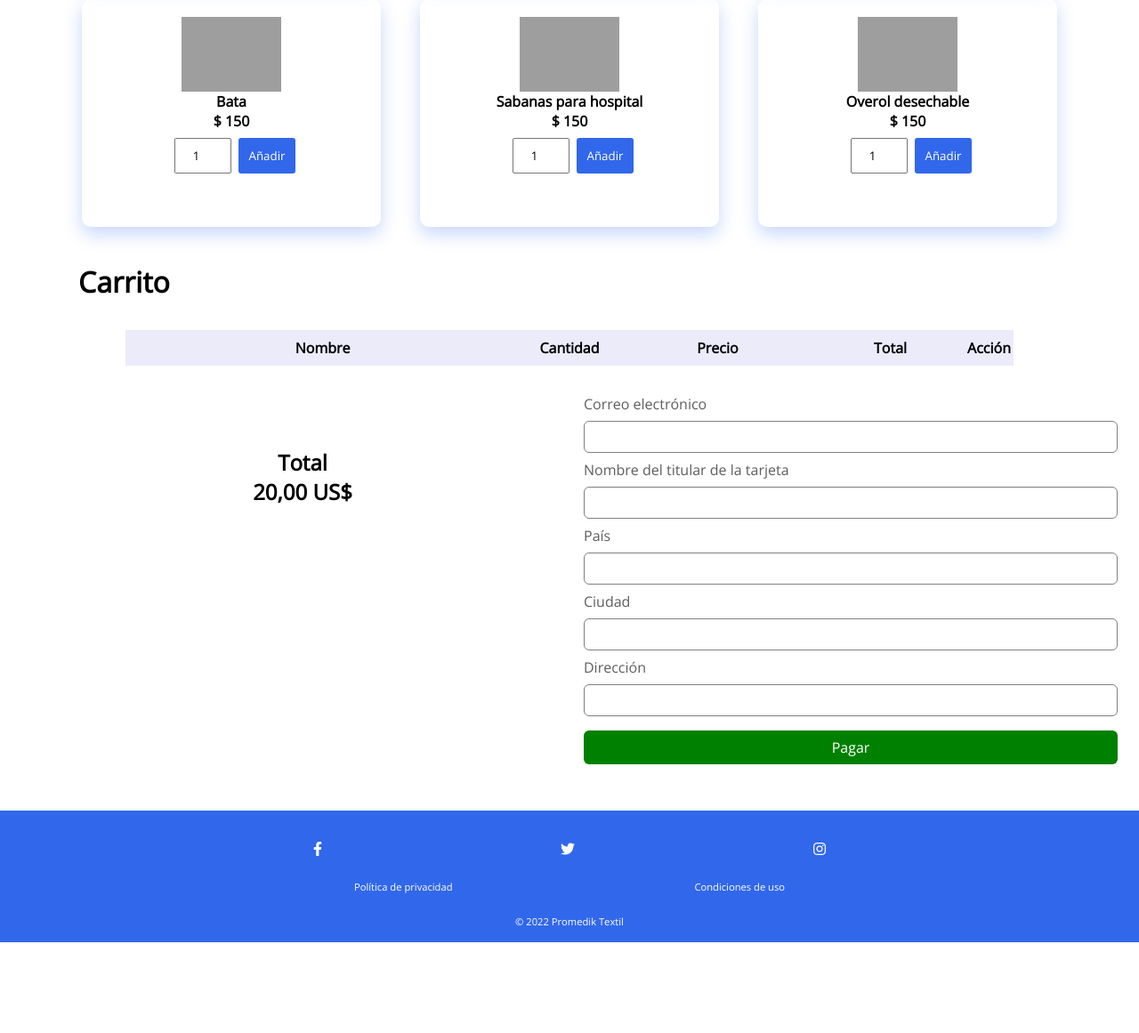
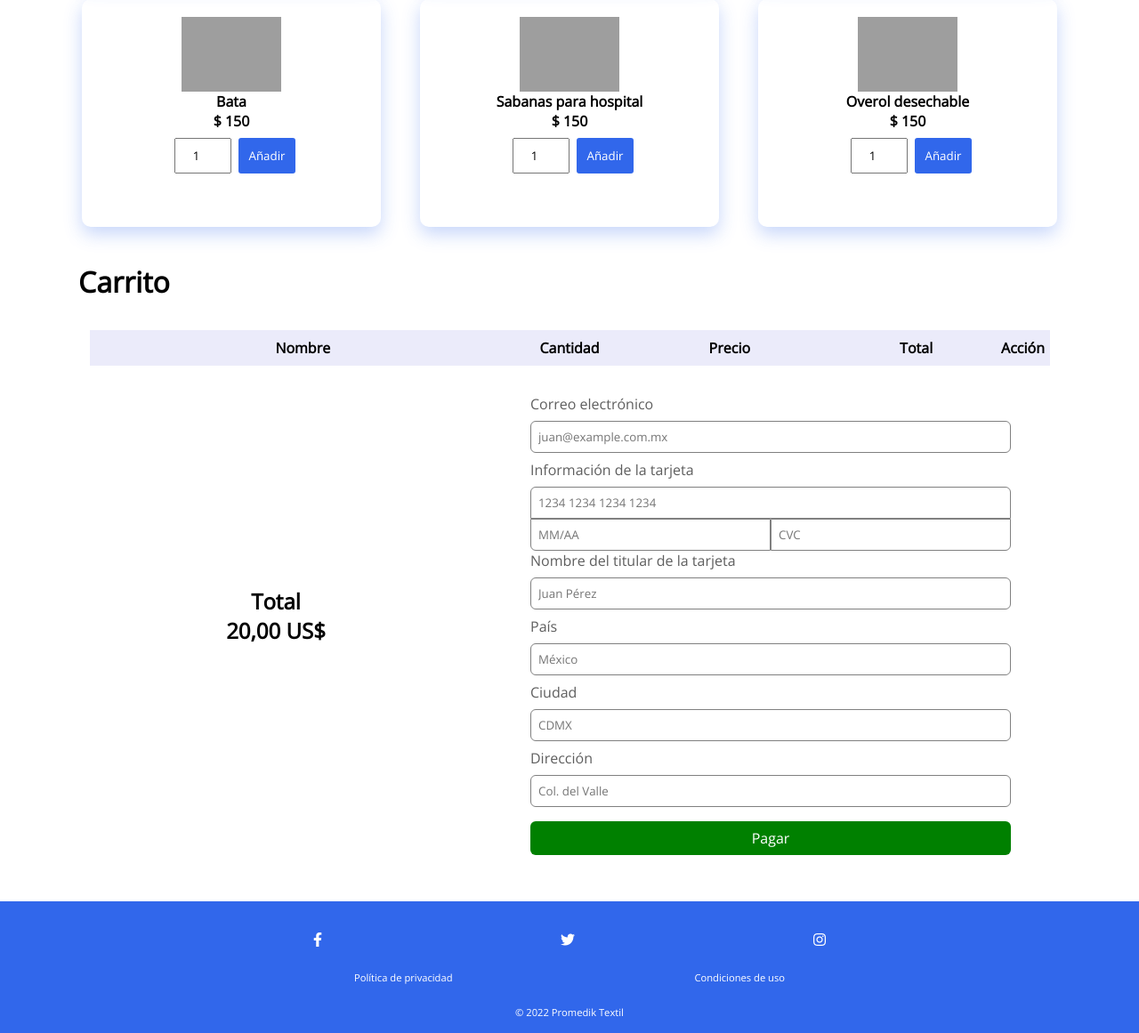
Before and after one commit to erickbarcenas/prod_limpieza, a PHP site: page / in a window 1280 px wide. Shown: the part 864-2025 px from the top of the page at 89% size. Before the commit the page ends 1923 px from the top, so only its background shows below. Run offline with PHP 8.4, Linux system fonts and the light colour scheme; data comes from the database, SQL or seed files in the repository; both versions use the stored data as it was after the commit; lists and menus that the app fills with data are empty; some libraries are stand-ins or nearby versions; grey boxes are pictures that could not be loaded.

Commit message:
saving data card info in session

```diff
--- /dev/null
+++ b/credenciales.txt
@@ -0,0 +1,2 @@
+Usuario: root
+Contraseña: 12345678
--- a/index.php
+++ b/index.php
@@ -64,6 +64,26 @@ if(isset($_GET["action"])){
 
     }
   }
+
+  //
+
+}
+
+
+if(isset($_POST["btn_make_payment"])){
+
+  $card_data = array(
+    'item_id'       => $_POST['email'],
+    'card_number'       =>  $_POST["card_number"],
+    'card_mm_aa'       =>  floatval($_POST["card_mm_aa"]),
+    'card_cvc'       =>  intval($_POST["card_cvc"]),
+    'name'       =>  intval($_POST["name"]),
+    'country'       =>  intval($_POST["country"]),
+    'city'       =>  intval($_POST["city"]),
+    'address'       =>  intval($_POST["address"])
+  );
+
+  $_SESSION["card_data"] = $card_data;
 }
 
 
@@ -83,7 +103,7 @@ if(isset($_GET["action"])){
     href="https://fonts.googleapis.com/css2?family=Red+Hat+Display:wght@500;600;700;900&display=swap"
     rel="stylesheet"
   />
-  <link rel="stylesheet" type="text/css" href="./static/css/style4.css">
+  <link rel="stylesheet" type="text/css" href="./static/css/style.css">
   <link rel="stylesheet" type="text/css" href="./static/css/medias.css">
   <title>Promedik Textil</title>
 
@@ -260,34 +280,46 @@ if(isset($_GET["action"])){
         <h2> 20,00 US$ </h2>
       </div>
       <div class="col">
-        <form action="post">
+        <form method="POST" action="index.php?action=make_payment">
+
           <div class="form_row">
             <label class="form_label" for="email"> Correo electrónico </label> <br>
-            <input class="form_input" type="email" id="email" name="email" />
+            <input class="form_input" type="email" id="email" name="email" placeholder="juan@example.com.mx" />
           </div>
+
+          <div class="form_row">
+            <label class="form_label" for="card_number"> Información de la tarjeta </label> <br>
+            <div>
+              <input class="form_input_card" type="number" id="card_number" name="card_number"  placeholder="1234 1234 1234 1234"/>
+            </div>
+            <div class="flex_item">
+            <input class="form_input_inline_left" type="number" id="card_number" name="card_mm_aa" placeholder="MM/AA"/>
+            <input class="form_input_inline_right" type="number" id="card_number" name="card_cvc" placeholder="CVC" />
+            </div>
+          </div>
+
           <div class="form_row">
             <label class="form_label" for="name"> Nombre del titular de la tarjeta </label> <br>
-            <input class="form_input" type="text" id="name" name="name" />
+            <input class="form_input" type="text" id="name" name="name" placeholder="Juan Pérez"/>
           </div>
 
           <div class="form_row">
             <label class="form_label" for="country"> País </label> <br>
-            <input class="form_input" type="text" id="country" name="country" />
+            <input class="form_input" type="text" id="country" name="country" placeholder="México"/>
           </div>
           <div class="form_row">
             <label class="form_label" for="city"> Ciudad </label> <br>
-            <input class="form_input" type="text" id="city" name="city" />
+            <input class="form_input" type="text" id="city" name="city" placeholder="CDMX"/>
           </div>
 
           <div class="form_row">
             <label class="form_label" for="address"> Dirección </label> <br>
-            <input class="form_input" type="text" id="address" name="address" />
+            <input class="form_input" type="text" id="address" name="address" placeholder="Col. del Valle"/>
           </div>
 
           <div class="form_row">
-            <input class='form_btn_pay' type='submit'
-            action=""
-            name='btn_pay' class='' value='Pagar'/>
+            <input class="form_btn_pay" type="submit"
+            name="btn_make_payment" class="" value="Pagar" />
           </div>
         </form>
       </div>
--- a/static/css/style4.css
+++ b/static/css/style.css
@@ -110,7 +110,10 @@ table {
     margin: 2rem auto;
     border: 1px transparent solid;
     border-radius:6px;
+    width: 90%;
 }
+
+
 
 tr {
     text-align: center;
@@ -182,6 +185,7 @@ td:first-child, th:first-child {
 #payment_form {
     display: grid;
     grid-template-columns: 50% 50%;
+    width: 90%;
 }
 
 #payment_form .form_label {
@@ -194,7 +198,15 @@ td:first-child, th:first-child {
 #payment_form .content_payment {
     text-align: center;
     vertical-align: middle;
-    margin: 10% 5%;
+    margin: 40% 5%;
+}
+
+
+#payment_form .flex_item {
+    display: flex;
+    margin: auto 1rem;
+    justify-content: center;
+    width: 100%;
 }
 
 
@@ -205,6 +217,37 @@ td:first-child, th:first-child {
     padding: 0.5rem;
     margin: .5rem 1rem;
     width: 100%;
+}
+
+
+#payment_form .form_input_card {
+    outline: none;
+    border: 1px solid gray;
+    border-radius: 6px 6px 0 0;
+    padding: 0.5rem;
+    margin: .5rem 1rem 0 1rem;
+    width: 100%;
+}
+
+
+#payment_form .form_input_inline_left {
+    outline: none;
+    border: 1px solid gray;
+    border-radius: 0 0 0 6px;
+    padding: 0.5rem;
+    margin: 0;
+    width: 50%;
+    display: inline-flex;
+}
+
+#payment_form .form_input_inline_right {
+    outline: none;
+    border: 1px solid gray;
+    border-radius: 0 0 6px 0;
+    padding: 0.5rem;
+    margin: 0;
+    width: 50%;
+    display: inline-flex;
 }
 
 #payment_form .form_btn_pay {
```
Also changed, not shown: promedik.sql (added, +209 -0 lines).
